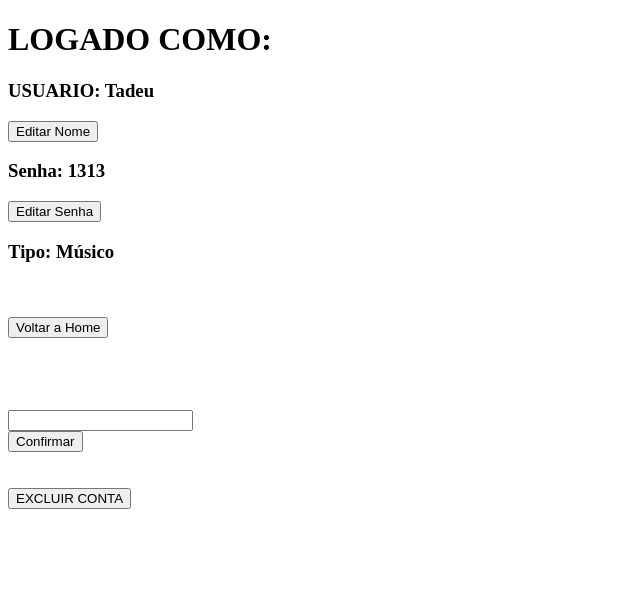
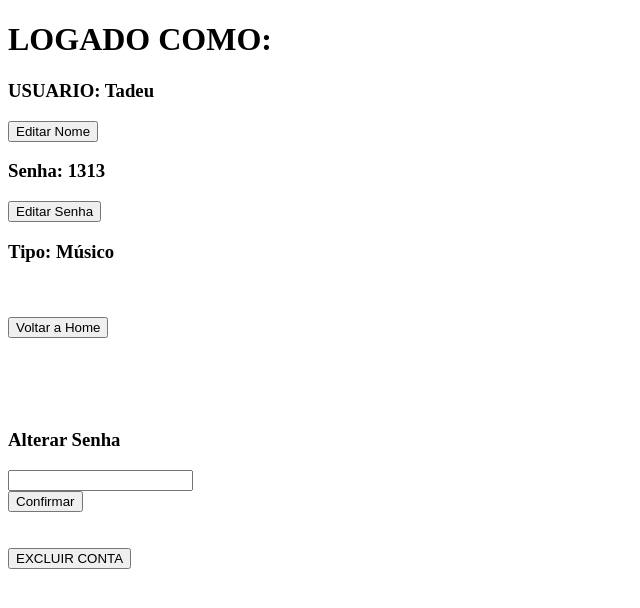
Before and after one commit to Arthur-Batista016/pw3-project, an Angular app: page /profile in a window 1280 px wide. Both pictures are taken after a click on the button "Editar Senha". Shown: the top 608 px of the page, without its empty margins (0-640 px from the left). Built offline with nearby package versions, Linux system fonts and the light colour scheme.

Commit message:
Feat: texts added on change user and change password

```diff
--- a/src/app/profile/profile.component.html
+++ b/src/app/profile/profile.component.html
@@ -19,12 +19,13 @@
       <button (click)="voltar()">Voltar a Home</button>
       <br>
       <br>
-
+      <h3  [hidden]="aparecer" >Alterar Usuario</h3>
       <input type="text"  [hidden]="aparecer" formControlName="username">
       <br>
       <button (click)="alterarPerfil(form)" [hidden]="aparecer">Confirmar</button>
       <br>
       <br>
+      <h3  [hidden]="aparecer2">Alterar Senha</h3>
       <input type="text" [hidden]="aparecer2"  formControlName="password" >
       <br>
       <button [hidden]="aparecer2" (click)="alterarSenha(form)">Confirmar</button>
--- a/src/app/profile/profile.component.ts
+++ b/src/app/profile/profile.component.ts
@@ -44,7 +44,7 @@ export class ProfileComponent {
 
   confirmDelete(){
     alert("Conta Excluida!")
-    this.router.navigate(["/createAccount"])
+    this.router.navigate(["/"])
   }
 
   aparecerInput(){
```
